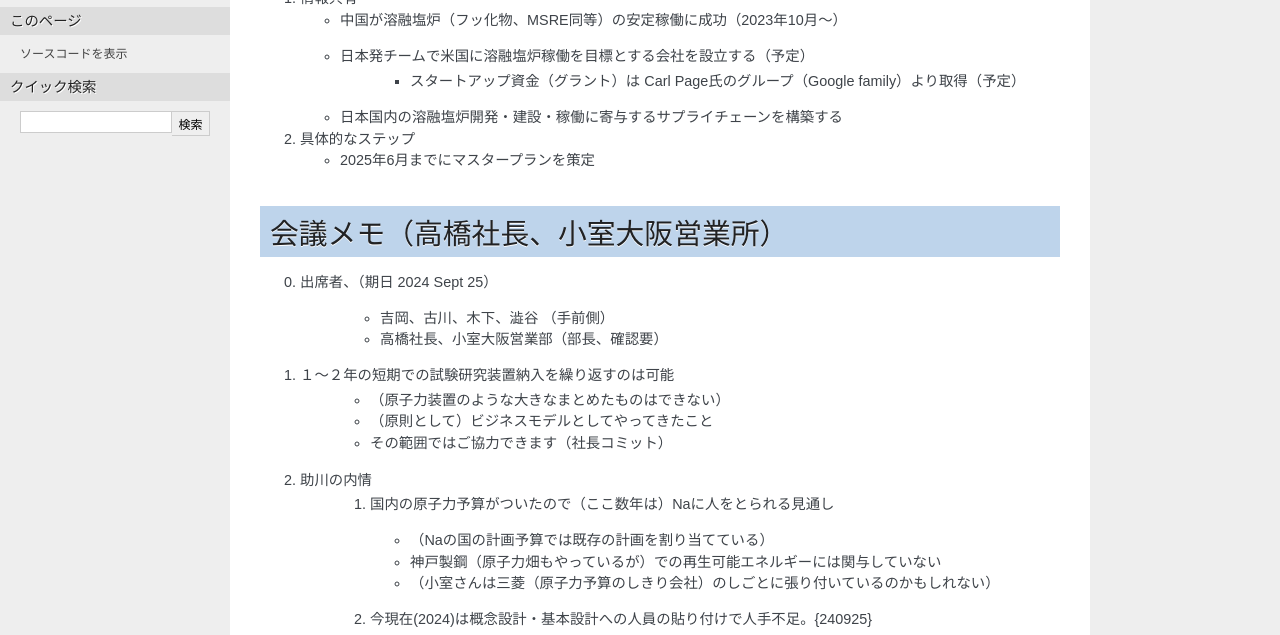
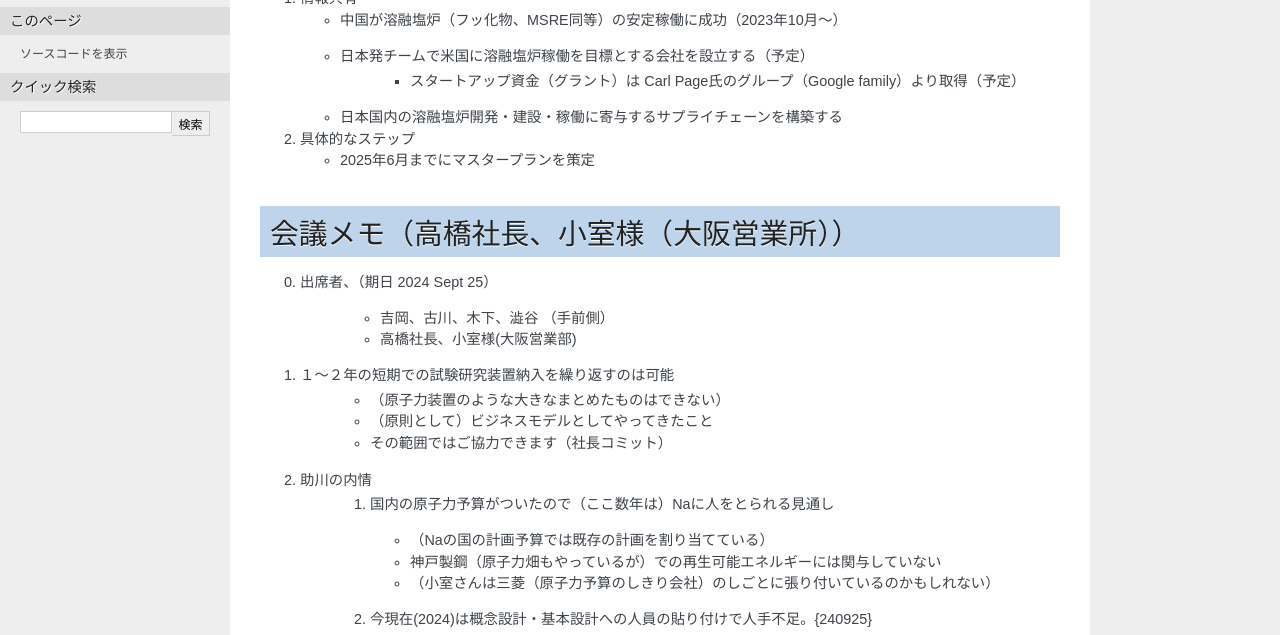
Before and after one commit to MSLabInc/dc290e6ab904, a plain HTML site: page sukegawa-240925.html in a window 1280 px wide. Shown: the part 165-800 px from the top of the page. Drawn offline with Linux system fonts and the light colour scheme.

Commit message:
Update sukegawa-240925.html

```diff
--- a/sukegawa-240925.html
+++ b/sukegawa-240925.html
@@ -58,13 +58,13 @@
 </ol>
 </section>
 <section id="sukegawa-memo-240925">
-<span id="id2"></span><h1>会議メモ（高橋社長、小室大阪営業所）<a class="headerlink" href="#sukegawa-memo-240925" title="このヘッドラインへのパーマリンク">¶</a></h1>
+<span id="id2"></span><h1>会議メモ（高橋社長、小室様（大阪営業所））<a class="headerlink" href="#sukegawa-memo-240925" title="このヘッドラインへのパーマリンク">¶</a></h1>
 <ol class="arabic" start="0">
 <li><p>出席者、（期日 2024 Sept 25）</p>
 <blockquote>
 <div><ul class="simple">
 <li><p>吉岡、古川、木下、澁谷 （手前側）</p></li>
-<li><p>高橋社長、小室大阪営業部（部長、確認要）</p></li>
+<li><p>高橋社長、小室様(大阪営業部) </p></li>
 </ul>
 </div></blockquote>
 </li>
```
